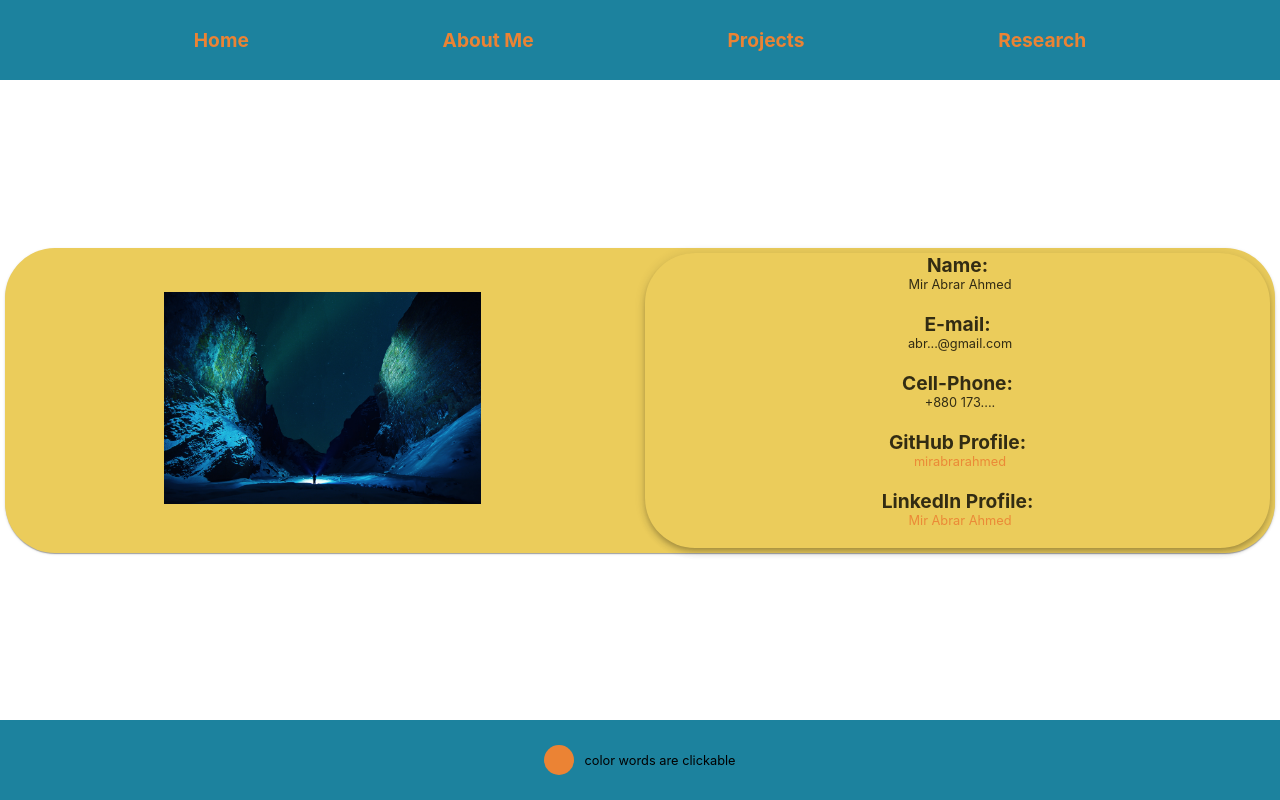
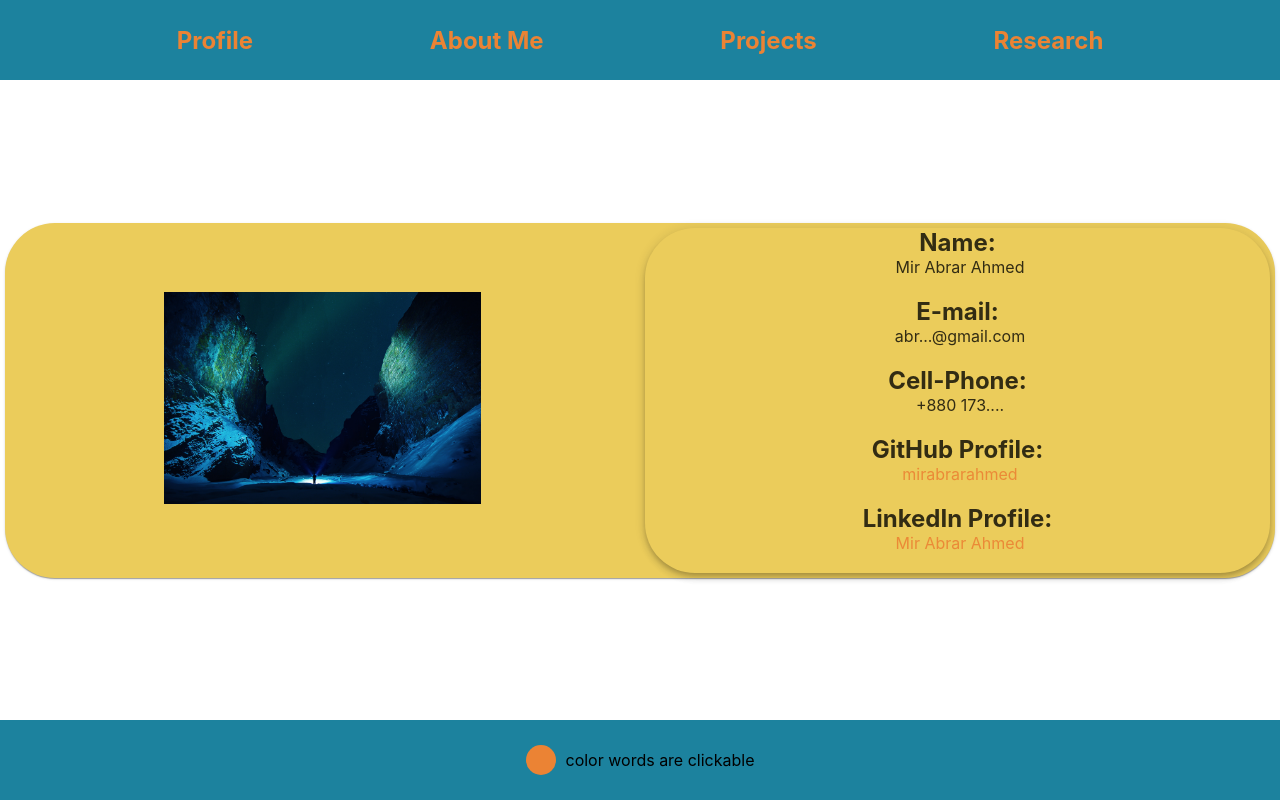
Before and after one commit to mirabrarahmed/portfolio, a React (Create React App) app: page /portfolio/home in a window 1280 px wide. Built offline with nearby package versions, Linux system fonts and the light colour scheme.

Commit message:
Minor improvements made

```diff
--- a/src/App.js
+++ b/src/App.js
@@ -3,6 +3,11 @@ import { useEffect, useState } from 'react';
 import WelcomeFade from './components/WelcomeFade';
 import Navbar from './components/Navbar'
 import Footer from './components/Footer';
+import Profile from './components/Profile';
+import AboutMe from './components/AboutMe';
+import Projects from './components/Projects';
+import Research from './components/Research';
+import { Navigate, Outlet, Route, Routes } from 'react-router-dom';
 
 function App() {
   const [isChecked, setIsChecked] = useState(true)
@@ -17,7 +22,15 @@ function App() {
   if(isChecked) return <WelcomeFade isChecked={isChecked}/>
   return (
     <div className="App">
-        <Navbar/><Footer/>
+        <Navbar/>
+        <Routes>
+          <Route path="/portfolio/" element={<Navigate to="/portfolio/home"/>} />
+          <Route path="/portfolio/home" element={<Profile/>} />
+          <Route path="/portfolio/aboutme" element={<AboutMe />} />
+          <Route path="/portfolio/projects" element={<Projects />} />
+          <Route path="/portfolio/research" element={<Research />} />
+        </Routes>
+        <Footer/>
     </div>
   );
 }
--- a/src/components/Info.js
+++ b/src/components/Info.js
@@ -9,7 +9,8 @@ function Info({name, email, number, gitLink, linkedinLink}) {
                                 fontWeight:'600',
                                 display:'flex',
                                 justifyContent: 'center',
-                                alignItems: 'center'}}>
+                                alignItems: 'center',
+                                }}>
             <Paper elevation={5}
                    style={{
                         margin:5,
@@ -18,7 +19,7 @@ function Info({name, email, number, gitLink, linkedinLink}) {
                         display:'flex',
                         flexDirection:'column',
                         width:'100%',
-                        backgroundColor: colors.secondary
+                        backgroundColor: colors.secondary,
                         }}
             >
                     <h2>Name:</h2><span>{name}</span><br/>
--- a/src/components/Navbar.js
+++ b/src/components/Navbar.js
@@ -1,5 +1,5 @@
 import React from 'react';
-import { Link, Outlet } from 'react-router-dom';
+import { Link, NavLink, Outlet } from 'react-router-dom';
 import colors from '../config/colors';
 
 function Navbar(props) {
@@ -12,20 +12,20 @@ function Navbar(props) {
                                         justifyContent: 'space-evenly',
                                         alignItems: 'center',
                                         color: colors.secondary}}>
-                <Link to="home">
-                    <h1>Home</h1>
-                </Link>
-                <Link to="aboutme">
+
+                <NavLink to="/portfolio/home">
+                    <h1>Profile</h1>
+                </NavLink>
+                <NavLink to="/portfolio/aboutme">
                     <h1>About Me</h1>
-                </Link>
-                <Link to="projects">
+                </NavLink>
+                <NavLink to="/portfolio/projects">
                     <h1>Projects</h1>
-                </Link>
-                <Link to="research">
+                </NavLink>
+                <NavLink to="/portfolio/research">
                     <h1>Research</h1>
-                </Link>
+                </NavLink>
             </nav>
-            <Outlet/>
         </>
     );
 }
--- a/src/index.css
+++ b/src/index.css
@@ -26,17 +26,20 @@ h2,
 h3 {
   margin: 0;
   display: inline;
-  font-size: 1.5vw;
+  font-size: 1.5em;
+}
+h3 {
+  font-size: 1em;
 }
 p,
 ul,
 ol {
-  font-size: 1vw;
+  font-size: 1em;
   font-weight: 400;
   margin: 0;
 }
 span {
-  font-size: 1vw;
+  font-size: 1em;
   margin-left: 5px;
   font-weight: 400;
 }
@@ -59,10 +62,10 @@ table {
 }
 td {
   font-weight: 400;
-  font-size: 1vw;
+  font-size: 1em;
 }
 th {
-  font-size: 1vw;
+  font-size: 1em;
 }
 .projects {
   text-align: left;
--- a/src/index.js
+++ b/src/index.js
@@ -10,16 +10,9 @@ import Profile from './components/Profile';
 
 ReactDOM.render(
   <BrowserRouter>
-    <Routes>
-      <Route path="/portfolio/" element={<App />} >
-          <Route path="aboutme" element={<AboutMe />} />
-          <Route path="projects" element={<Projects />} />
-          <Route path="research" element={<Research />} />
-          <Route path="home" element={<Profile />} />
-      </Route>
-    </Routes>
+    <App/>
   </BrowserRouter>,
-    document.getElementById('root')
+  document.getElementById('root')
 );
 
 // If you want to start measuring performance in your app, pass a function
```
